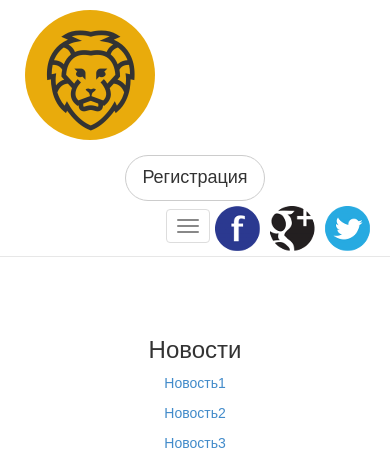
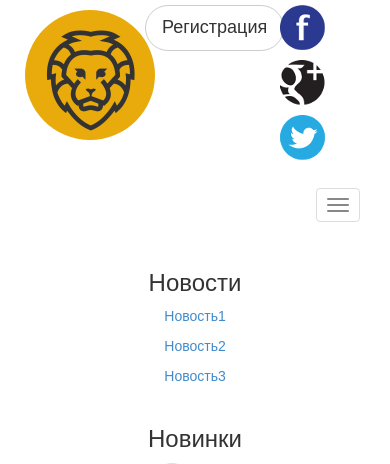
Before and after one commit to Andreyalex/golden-lion-tea-old, a PHP site: page /magaz.php in a window 390 px wide. Shown: the top 464 px of the page. Run offline with PHP 8.4, Linux system fonts and the light colour scheme.

Commit message:
Updated menu

```diff
--- a/assets/theme.css
+++ b/assets/theme.css
@@ -192,8 +192,19 @@ text-align: center;
     margin-right: 10px;
 }
 
+#menu {
+    margin-top: 15px;
+    border: none;
+    background: transparent;
+}
+
 #menu-container {
     margin-top: -80px;
+}
+
+@media (min-width: 800px) {
+
+    #menu-container {
         /*border-top: 1px solid #cccccc;*/
         border-bottom: 1px solid #e7e7e7;
         /*background: #333;*/
@@ -202,12 +213,6 @@ text-align: center;
 
     #menu-container nav {
         margin: 0px;
-}
-
-#menu {
-    margin-top: 15px;
-    border: none;
-    background: transparent;
     }
 
     #menu .container-fluid,
@@ -224,3 +229,4 @@ text-align: center;
     #menu form {
         margin-top: 5px;
     }
+}
--- a/magaz.php
+++ b/magaz.php
@@ -13,21 +13,21 @@
 <body>
     <div id="pane" class="container">
         <div class="row">
-            <div  class="col-lg-4">
+            <div  class="col-xs-4">
                 <div id="logo">
                     <span class="flaticon flaticon-lion5"></span>
                 </div>
                 <!--<a href="/"><img src="/assets/img/logo.jpg"></a>-->
             </div>
 
-            <div class="col-lg-4">
+            <div class="col-xs-4">
                 <div id="reg">
                     <a class="btn btn-lg btn-default" href="/reg.php">Регистрация</a>
                     <!--<a href="/"><img src="/assets/img/logo.jpg"></a>-->
                 </div>
             </div>
 
-            <div class="col-lg-4" >
+            <div class="col-xs-4" >
                 <div id="socials">
                     <a class="item fb" target="_blank" href="http://facebook.com"></a>
                     <a class="item gg" target="_blank" href="http://google.com"></a>
@@ -39,7 +39,7 @@
     <div id="menu-container">
     <div id="pane" class="container">
         <div class="row">
-            <div class="col-lg-12" >
+            <div class="col-xs-12" >
                 <nav id="menu" class="navbar navbar-default pull-right">
                     <div class="container-fluid">
                         <!-- Brand and toggle get grouped for better mobile display -->
```
Lines whose indentation alone changed are shown as unchanged.
